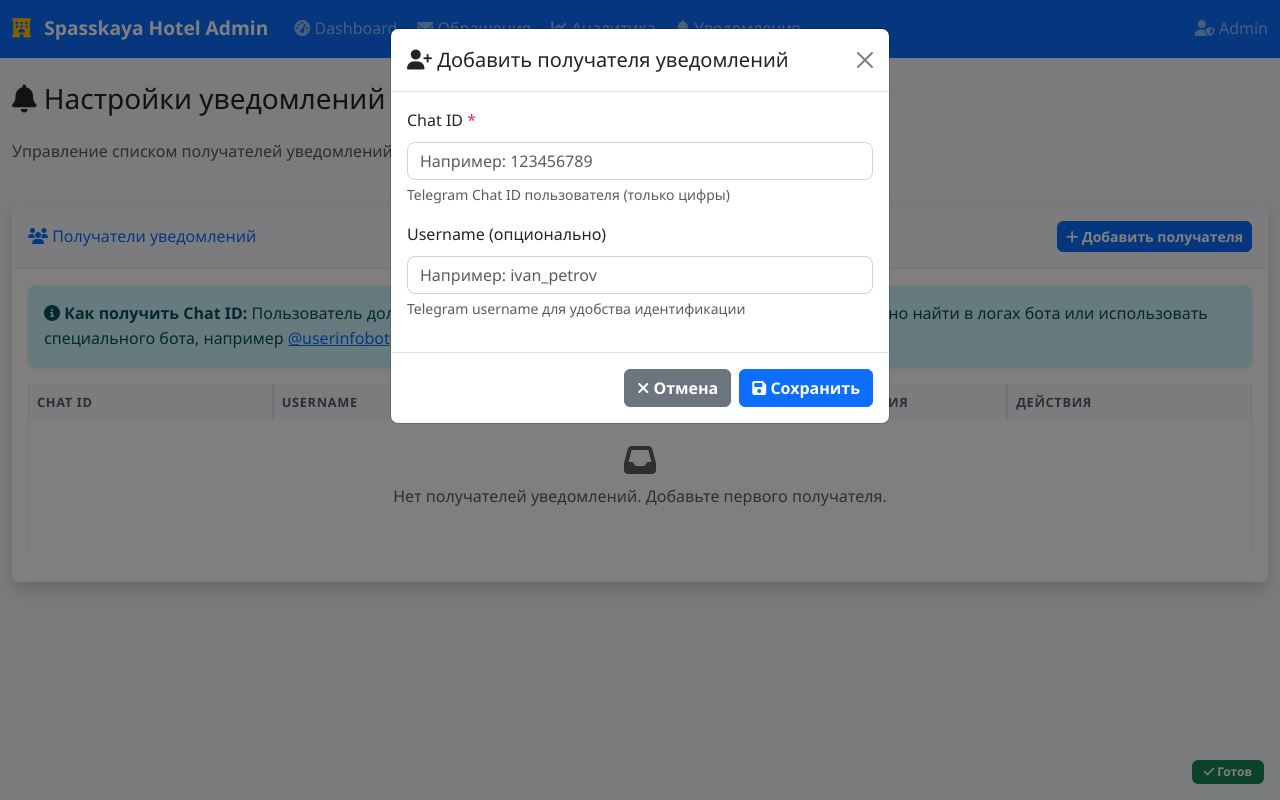
After one commit to SamoylikV/spasskaya_bot, a FastAPI app: template web/templates/notifications.html in a window 1280 px wide, after a click on "Добавить получателя". The commit adds this page. Run offline with FastAPI, Linux system fonts and the light colour scheme; the template is opened without the code that fills it, so the values that code supplies are empty; parts of the project's set-up code (start-up, migrations or seed data) failed here and were passed over; some libraries are stand-ins or nearby versions.

Commit message:
telegram notifcations added

```diff
--- a/web/main.py
+++ b/web/main.py
@@ -1,7 +1,7 @@
-from fastapi import FastAPI, Request, HTTPException, Depends, WebSocket, WebSocketDisconnect
+from fastapi import FastAPI, Request, HTTPException, Depends, WebSocket, WebSocketDisconnect, Response
 from fastapi.staticfiles import StaticFiles
 from fastapi.templating import Jinja2Templates
-from fastapi.responses import HTMLResponse, RedirectResponse
+from fastapi.responses import HTMLResponse, RedirectResponse, JSONResponse
 from fastapi.security import HTTPBasic, HTTPBasicCredentials
 from datetime import datetime, timedelta
 import secrets
@@ -17,7 +17,8 @@ from config import DB_URL, ADMIN_PASSWORD
 from db.db import (
     get_appeals, get_appeal_with_messages, update_status, add_message,
     get_appeals_stats, assign_appeal_to_admin, bulk_update_status,
-    get_appeals_by_type
+    get_appeals_by_type, get_notification_recipients, add_notification_recipient,
+    remove_notification_recipient, toggle_notification_recipient
 )
 
 app = FastAPI(title="Spasskaya Hotel Admin Panel", version="3.1")
@@ -25,14 +26,20 @@ app = FastAPI(title="Spasskaya Hotel Admin Panel", version="3.1")
 app.mount("/static", StaticFiles(directory="static"), name="static")
 templates = Jinja2Templates(directory="templates")
 
-security = HTTPBasic()
+security = HTTPBasic(realm="Spasskaya Hotel Admin")
 
 redis_client = None
 
 async def get_current_admin(credentials: HTTPBasicCredentials = Depends(security)):
+    correct_username = secrets.compare_digest(credentials.username, "admin")
     correct_password = secrets.compare_digest(credentials.password, ADMIN_PASSWORD)
-    if not (credentials.username == "admin" and correct_password):
-        raise HTTPException(status_code=401, detail="Invalid authentication credentials")
+
+    if not (correct_username and correct_password):
+        raise HTTPException(
+            status_code=401,
+            detail="Incorrect username or password",
+            headers={"WWW-Authenticate": 'Basic realm="Spasskaya Hotel Admin"'},
+        )
     return credentials.username
 
 async def init_redis():
@@ -330,6 +337,59 @@ async def appeals_by_type_page(request: Request, admin: str = Depends(get_curren
         "type_groups": type_groups
     })
 
+@app.get("/notifications", response_class=HTMLResponse)
+async def notifications_page(request: Request, admin: str = Depends(get_current_admin)):
+    recipients = await get_notification_recipients(active_only=False)
+
+    return templates.TemplateResponse("notifications.html", {
+        "request": request,
+        "recipients": recipients
+    })
+
+@app.get("/api/notification-recipients")
+async def get_recipients(admin: str = Depends(get_current_admin)):
+    recipients = await get_notification_recipients(active_only=False)
+    return {"recipients": [dict(r) for r in recipients]}
+
+@app.post("/api/notification-recipients")
+async def add_recipient(request: Request, admin: str = Depends(get_current_admin)):
+    try:
+        form = await request.form()
+        chat_id = form.get("chat_id")
+        username = form.get("username")
+
+        if not chat_id:
+            raise HTTPException(status_code=400, detail="Chat ID is required")
+
+        try:
+            chat_id = int(chat_id)
+        except ValueError:
+            raise HTTPException(status_code=400, detail="Chat ID must be a number")
+
+        await add_notification_recipient(chat_id, username)
+        return {"success": True, "chat_id": chat_id}
+    except Exception as e:
+        raise HTTPException(status_code=500, detail=f"Error adding recipient: {str(e)}")
+
+@app.delete("/api/notification-recipients/{chat_id}")
+async def delete_recipient(chat_id: int, admin: str = Depends(get_current_admin)):
+    try:
+        await remove_notification_recipient(chat_id)
+        return {"success": True, "chat_id": chat_id}
+    except Exception as e:
+        raise HTTPException(status_code=500, detail=f"Error removing recipient: {str(e)}")
+
+@app.post("/api/notification-recipients/{chat_id}/toggle")
+async def toggle_recipient(chat_id: int, request: Request, admin: str = Depends(get_current_admin)):
+    try:
+        form = await request.form()
+        is_active = form.get("is_active", "true").lower() == "true"
+
+        await toggle_notification_recipient(chat_id, is_active)
+        return {"success": True, "chat_id": chat_id, "is_active": is_active}
+    except Exception as e:
+        raise HTTPException(status_code=500, detail=f"Error toggling recipient: {str(e)}")
+
 if __name__ == "__main__":
     import uvicorn
     uvicorn.run(app, host="0.0.0.0", port=8001)
--- a/web/templates/base.html
+++ b/web/templates/base.html
@@ -30,6 +30,9 @@
                     </li>
                     <li class="nav-item">
                         <a class="nav-link" href="/analytics"><i class="fas fa-chart-line"></i> Аналитика</a>
+                    </li>
+                    <li class="nav-item">
+                        <a class="nav-link" href="/notifications"><i class="fas fa-bell"></i> Уведомления</a>
                     </li>
                 </ul>
                 <ul class="navbar-nav">
--- /dev/null
+++ b/web/templates/notifications.html
@@ -0,0 +1,256 @@
+{% extends "base.html" %}
+
+{% block title %}Настройки уведомлений - Spasskaya Hotel Admin{% endblock %}
+
+{% block content %}
+<div class="row mb-4">
+    <div class="col-12">
+        <h1 class="h3 mb-4"><i class="fas fa-bell"></i> Настройки уведомлений</h1>
+        <p class="text-muted">Управление списком получателей уведомлений о новых заявках</p>
+    </div>
+</div>
+
+<div class="row mb-4">
+    <div class="col-12">
+        <div class="card shadow">
+            <div class="card-header py-3 d-flex justify-content-between align-items-center">
+                <h6 class="m-0 font-weight-bold text-primary">
+                    <i class="fas fa-users"></i> Получатели уведомлений
+                </h6>
+                <button type="button" class="btn btn-primary btn-sm" data-bs-toggle="modal" data-bs-target="#addRecipientModal">
+                    <i class="fas fa-plus"></i> Добавить получателя
+                </button>
+            </div>
+            <div class="card-body">
+                <div class="alert alert-info">
+                    <i class="fas fa-info-circle"></i>
+                    <strong>Как получить Chat ID:</strong> Пользователь должен написать боту команду <code>/start</code>,
+                    после чего его Chat ID можно найти в логах бота или использовать специального бота,
+                    например <a href="https://t.me/userinfobot" target="_blank">@userinfobot</a>
+                </div>
+
+                <div class="table-responsive">
+                    <table class="table table-bordered table-hover" id="recipientsTable">
+                        <thead>
+                            <tr>
+                                <th width="20%">Chat ID</th>
+                                <th width="25%">Username</th>
+                                <th width="15%">Статус</th>
+                                <th width="20%">Дата добавления</th>
+                                <th width="20%">Действия</th>
+                            </tr>
+                        </thead>
+                        <tbody>
+                            {% if recipients %}
+                                {% for recipient in recipients %}
+                                <tr data-chat-id="{{ recipient.chat_id }}">
+                                    <td><code>{{ recipient.chat_id }}</code></td>
+                                    <td>
+                                        {% if recipient.username %}
+                                            @{{ recipient.username }}
+                                        {% else %}
+                                            <span class="text-muted">—</span>
+                                        {% endif %}
+                                    </td>
+                                    <td>
+                                        {% if recipient.is_active %}
+                                            <span class="badge bg-success">
+                                                <i class="fas fa-check"></i> Активен
+                                            </span>
+                                        {% else %}
+                                            <span class="badge bg-secondary">
+                                                <i class="fas fa-times"></i> Отключен
+                                            </span>
+                                        {% endif %}
+                                    </td>
+                                    <td>{{ recipient.created_at.strftime('%d.%m.%Y %H:%M') }}</td>
+                                    <td>
+                                        <div class="btn-group" role="group">
+                                            <button type="button"
+                                                    class="btn btn-sm btn-{% if recipient.is_active %}warning{% else %}success{% endif %} toggle-recipient"
+                                                    data-chat-id="{{ recipient.chat_id }}"
+                                                    data-active="{{ recipient.is_active }}">
+                                                <i class="fas fa-{% if recipient.is_active %}pause{% else %}play{% endif %}"></i>
+                                                {% if recipient.is_active %}Отключить{% else %}Включить{% endif %}
+                                            </button>
+                                            <button type="button"
+                                                    class="btn btn-sm btn-danger delete-recipient"
+                                                    data-chat-id="{{ recipient.chat_id }}">
+                                                <i class="fas fa-trash"></i> Удалить
+                                            </button>
+                                        </div>
+                                    </td>
+                                </tr>
+                                {% endfor %}
+                            {% else %}
+                                <tr>
+                                    <td colspan="5" class="text-center text-muted py-4">
+                                        <i class="fas fa-inbox fa-2x mb-2"></i>
+                                        <p>Нет получателей уведомлений. Добавьте первого получателя.</p>
+                                    </td>
+                                </tr>
+                            {% endif %}
+                        </tbody>
+                    </table>
+                </div>
+            </div>
+        </div>
+    </div>
+</div>
+
+<!-- Modal для добавления получателя -->
+<div class="modal fade" id="addRecipientModal" tabindex="-1" aria-labelledby="addRecipientModalLabel" aria-hidden="true">
+    <div class="modal-dialog">
+        <div class="modal-content">
+            <div class="modal-header">
+                <h5 class="modal-title" id="addRecipientModalLabel">
+                    <i class="fas fa-user-plus"></i> Добавить получателя уведомлений
+                </h5>
+                <button type="button" class="btn-close" data-bs-dismiss="modal" aria-label="Close"></button>
+            </div>
+            <div class="modal-body">
+                <form id="addRecipientForm">
+                    <div class="mb-3">
+                        <label for="chatId" class="form-label">Chat ID <span class="text-danger">*</span></label>
+                        <input type="number"
+                               class="form-control"
+                               id="chatId"
+                               name="chat_id"
+                               required
+                               placeholder="Например: 123456789">
+                        <div class="form-text">Telegram Chat ID пользователя (только цифры)</div>
+                    </div>
+                    <div class="mb-3">
+                        <label for="username" class="form-label">Username (опционально)</label>
+                        <input type="text"
+                               class="form-control"
+                               id="username"
+                               name="username"
+                               placeholder="Например: ivan_petrov">
+                        <div class="form-text">Telegram username для удобства идентификации</div>
+                    </div>
+                </form>
+            </div>
+            <div class="modal-footer">
+                <button type="button" class="btn btn-secondary" data-bs-dismiss="modal">
+                    <i class="fas fa-times"></i> Отмена
+                </button>
+                <button type="button" class="btn btn-primary" id="saveRecipientBtn">
+                    <i class="fas fa-save"></i> Сохранить
+                </button>
+            </div>
+        </div>
+    </div>
+</div>
+{% endblock %}
+
+{% block extra_js %}
+<script>
+document.addEventListener('DOMContentLoaded', function() {
+    const addRecipientModal = new bootstrap.Modal(document.getElementById('addRecipientModal'));
+
+    // Добавление получателя
+    document.getElementById('saveRecipientBtn').addEventListener('click', async function() {
+        const form = document.getElementById('addRecipientForm');
+        const formData = new FormData(form);
+
+        if (!form.checkValidity()) {
+            form.reportValidity();
+            return;
+        }
+
+        try {
+            const response = await fetch('/api/notification-recipients', {
+                method: 'POST',
+                body: formData
+            });
+
+            const data = await response.json();
+
+            if (data.success) {
+                showAlert('success', 'Получатель успешно добавлен!');
+                addRecipientModal.hide();
+                form.reset();
+                setTimeout(() => location.reload(), 1000);
+            } else {
+                showAlert('danger', 'Ошибка при добавлении получателя: ' + (data.detail || 'неизвестная ошибка'));
+            }
+        } catch (error) {
+            showAlert('danger', 'Ошибка при добавлении получателя: ' + error.message);
+        }
+    });
+
+    // Переключение статуса
+    document.querySelectorAll('.toggle-recipient').forEach(button => {
+        button.addEventListener('click', async function() {
+            const chatId = this.dataset.chatId;
+            const isActive = this.dataset.active === 'True';
+            const newStatus = !isActive;
+
+            const formData = new FormData();
+            formData.append('is_active', newStatus);
+
+            try {
+                const response = await fetch(`/api/notification-recipients/${chatId}/toggle`, {
+                    method: 'POST',
+                    body: formData
+                });
+
+                const data = await response.json();
+
+                if (data.success) {
+                    showAlert('success', `Получатель ${newStatus ? 'активирован' : 'деактивирован'}!`);
+                    setTimeout(() => location.reload(), 1000);
+                } else {
+                    showAlert('danger', 'Ошибка при изменении статуса: ' + (data.detail || 'неизвестная ошибка'));
+                }
+            } catch (error) {
+                showAlert('danger', 'Ошибка при изменении статуса: ' + error.message);
+            }
+        });
+    });
+
+    // Удаление получателя
+    document.querySelectorAll('.delete-recipient').forEach(button => {
+        button.addEventListener('click', async function() {
+            const chatId = this.dataset.chatId;
+
+            if (!confirm('Вы уверены, что хотите удалить этого получателя?')) {
+                return;
+            }
+
+            try {
+                const response = await fetch(`/api/notification-recipients/${chatId}`, {
+                    method: 'DELETE'
+                });
+
+                const data = await response.json();
+
+                if (data.success) {
+                    showAlert('success', 'Получатель успешно удален!');
+                    setTimeout(() => location.reload(), 1000);
+                } else {
+                    showAlert('danger', 'Ошибка при удалении получателя: ' + (data.detail || 'неизвестная ошибка'));
+                }
+            } catch (error) {
+                showAlert('danger', 'Ошибка при удалении получателя: ' + error.message);
+            }
+        });
+    });
+
+    function showAlert(type, message) {
+        const alertDiv = document.getElementById('statusAlert');
+        const messageSpan = document.getElementById('statusMessage');
+
+        alertDiv.className = `alert alert-${type} alert-dismissible fade show`;
+        messageSpan.textContent = message;
+        alertDiv.style.display = 'block';
+
+        setTimeout(() => {
+            alertDiv.classList.remove('show');
+            setTimeout(() => alertDiv.style.display = 'none', 150);
+        }, 3000);
+    }
+});
+</script>
+{% endblock %}
```
Also changed, not shown: bot/main.py (+44 -1 lines), db/db.py (+60 -0 lines).
